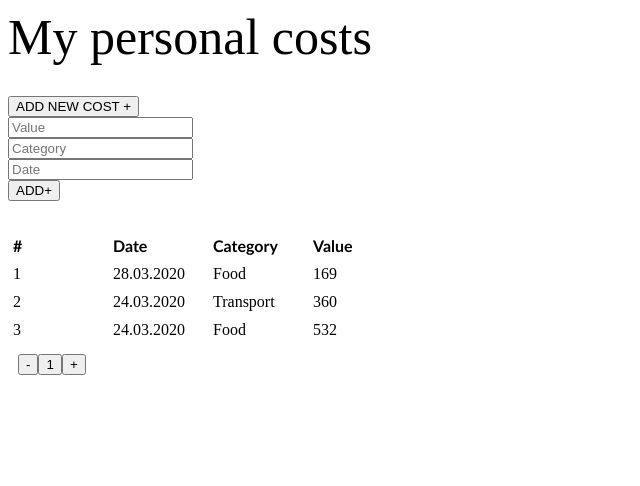
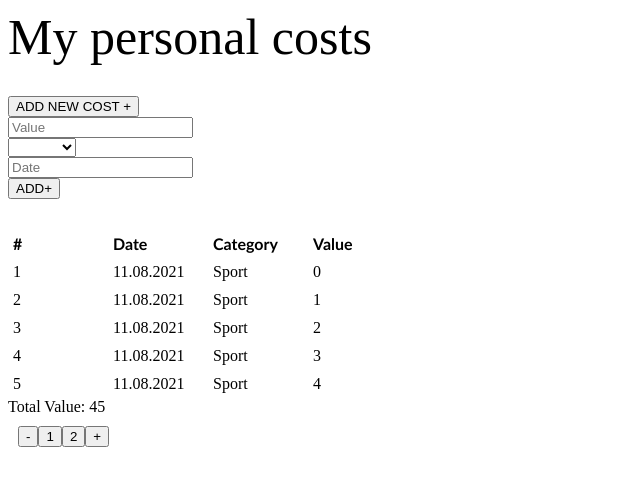
Before and after one commit to artgaid/Cost-App-VueJS, a Vue app in the folder gb_vue/: page / in a window 1280 px wide. Both pictures are taken after a click on the button "ADD NEW COST +". Shown: the top 486 px of the page, without its empty margins (0-640 px from the left). Built offline with nearby package versions, Linux system fonts and the light colour scheme.

Commit message:
Costs v2.0 (add vuex, store, id)

```diff
--- a/gb_vue/package.json
+++ b/gb_vue/package.json
@@ -9,7 +9,8 @@
   },
   "dependencies": {
     "core-js": "^3.6.5",
-    "vue": "^2.6.11"
+    "vue": "^2.6.11",
+    "vuex": "^3.6.2"
   },
   "devDependencies": {
     "@vue/cli-plugin-babel": "~4.5.0",
--- a/gb_vue/src/App.vue
+++ b/gb_vue/src/App.vue
@@ -11,6 +11,7 @@
     </div>
     <div :class="[$style.content]">
       <payments-display :list="pageElements" />
+      Total Value: {{ getFPV }}
       <pagination
         :page="pages"
         :n="n"
@@ -22,6 +23,7 @@
 </template>
 
 <script>
+import { mapMutations, mapGetters, mapActions } from "vuex";
 import AddPaymentForm from "./components/AddPaymentForm.vue";
 import Pagination from "./components/Pagination.vue";
 import PaymentsDisplay from "./components/PaymentsDisplay.vue";
@@ -30,13 +32,21 @@ export default {
   components: { PaymentsDisplay, AddPaymentForm, Pagination },
   data() {
     return {
-      paymentsList: [],
+      // paymentsList: [], // без store
       addForm: "",
       pages: 1,
       n: 5,
     };
   },
   methods: {
+    ...mapMutations({
+      loadData: "setPaymentListData",
+      addDataToStore: "addDataToPaymentList",
+      // *** loadData - кастомное название мутации
+    }),
+    ...mapActions({
+      fetchListData: "fetchData",
+    }),
     onForm() {
       if (this.addForm == false) {
         this.addForm = true;
@@ -45,7 +55,8 @@ export default {
       }
     },
     addData(newPayment) {
-      this.paymentsList.push(newPayment);
+      // this.paymentsList.push(newPayment);
+      this.addDataToStore(newPayment);
     },
     addChengePages(p) {
       this.pages = p;
@@ -71,13 +82,28 @@ export default {
     },
   },
   computed: {
+    ...mapGetters({
+      paymentsList: "getPaymentsList",
+    }),
     pageElements() {
       const { n, pages } = this;
       return this.paymentsList.slice(n * (pages - 1), n * (pages - 1) + n);
     },
+    getFPV() {
+      return this.$store.getters.getFullPaymentValue;
+    },
   },
   created() {
-    this.paymentsList = this.fetchData();
+    // *** без store
+    // this.paymentsList = this.fetchData();
+    // *** вызов мктации
+    // this.$store.commit("setPaymentListData", this.fetchData());
+    // *** вызов мутации через mapMutations
+    // this.loadData(this.fetchData());
+    // *** Вызываем actions
+    // this.$store.dispatch("fetchData");
+    // или
+    this.fetchListData();
   },
 };
 </script>
--- a/gb_vue/src/components/AddPaymentForm.vue
+++ b/gb_vue/src/components/AddPaymentForm.vue
@@ -1,15 +1,22 @@
 <template>
   <div>
-    <input placeholder="Value" v-model="value" />
+    <input type="number" placeholder="Value" v-model.number="value" />
     <br />
-    <input placeholder="Category" v-model="category" />
+    <select v-model="category" v-if="options">
+      <option v-for="option in options" :value="option" :key="option">
+        {{ option }}
+      </option>
+    </select>
+    <!-- <input placeholder="Category" v-model="category" /> -->
     <br />
     <input placeholder="Date" v-model="date" />
     <br />
     <button @click="onSaveClick">ADD+</button>
   </div>
 </template>
+
 <script>
+import { mapActions } from "vuex";
 export default {
   name: "AddPaymentForm",
   data() {
@@ -17,6 +24,7 @@ export default {
       value: "",
       category: "",
       date: "",
+      id: 0,
     };
   },
   computed: {
@@ -27,16 +35,25 @@ export default {
       const y = today.getFullYear();
       return `${d}.${m}.${y}`;
     },
+    options() {
+      return this.$store.getters.getCategories;
+    },
   },
   methods: {
+    ...mapActions(["fetchCategoryList"]),
     onSaveClick() {
+      this.id += 1;
       const data = {
         date: this.date || this.getCurrentDate,
         category: this.category,
         value: +this.value,
+        id: this.id,
       };
       this.$emit("addNewPayment", data);
     },
+  },
+  created() {
+    this.fetchCategoryList();
   },
 };
 </script>
--- a/gb_vue/src/components/PaymentsDisplay.vue
+++ b/gb_vue/src/components/PaymentsDisplay.vue
@@ -7,7 +7,7 @@
       <span class="list_title"><b>Value</b></span>
     </div>
     <div class="items" v-for="(item, idx) in list" :key="idx">
-      <span>{{ idx + 1 }}</span>
+      <span>{{ item.id }}</span>
       <span>{{ item.date }}</span>
       <span>{{ item.category }}</span>
       <span>{{ item.value }}</span>
--- a/gb_vue/src/main.js
+++ b/gb_vue/src/main.js
@@ -1,8 +1,11 @@
 import Vue from 'vue'
 import App from './App.vue'
+
+import store from './store'
 
 Vue.config.productionTip = false
 
 new Vue({
   render: h => h(App),
+  store,
 }).$mount('#app')
--- /dev/null
+++ b/gb_vue/src/store/index.js
@@ -0,0 +1,65 @@
+import Vue from "vue";
+import Vuex from "vuex";
+
+Vue.use(Vuex)
+
+export default new Vuex.Store({
+    state: {
+        paymentsList: [],
+        categories: []
+    },
+    mutations: {
+        setPaymentListData(state, payload) {
+            // реактивность изменений
+            // state.paymentsList[0] = payload
+            // state.paymentsList = [...state.paymentsList]
+
+            // Vue.set(state.paymentsList, 0, payload)
+            state.paymentsList = payload
+        },
+        addDataToPaymentList(state, payload) {
+            state.paymentsList.push(payload)
+        },
+        setCategoriesListData(state, payload) {
+            state.categories = payload
+        }
+    },
+    getters: {
+        getPaymentsList: state => state.paymentsList,
+        getFullPaymentValue: state => {
+            return state.paymentsList.reduce((res, cur) => res + cur.value, 0)
+        },
+        getCategories: state => state.categories
+
+    },
+    actions: {
+        fetchData({ commit }) {
+            if (this.state.paymentsList.length) return
+            return new Promise((resolve) => {
+                setTimeout(() => {
+                    const items = []
+                    for (let i = 0; i < 10; i++) {
+                        items.push({
+                            date: "11.08.2021",
+                            category: "Sport",
+                            value: i,
+                            id: i + 1
+                        })
+                    }
+                    resolve(items)
+                }, 2000)
+            })
+                .then(res => commit('setPaymentListData', res))
+        },
+
+        fetchCategoryList({ commit }) {
+            return new Promise((resolve) => {
+                setTimeout(() => {
+                    const categories = ['Sport', 'Food', 'IT', 'Internet', 'Other']
+                    resolve(categories)
+                }, 2000)
+            })
+                .then(res => commit('setCategoriesListData', res))
+        }
+    },
+})
```
Also changed, not shown: 1 other file (tests, documents, lock files or other folders).
